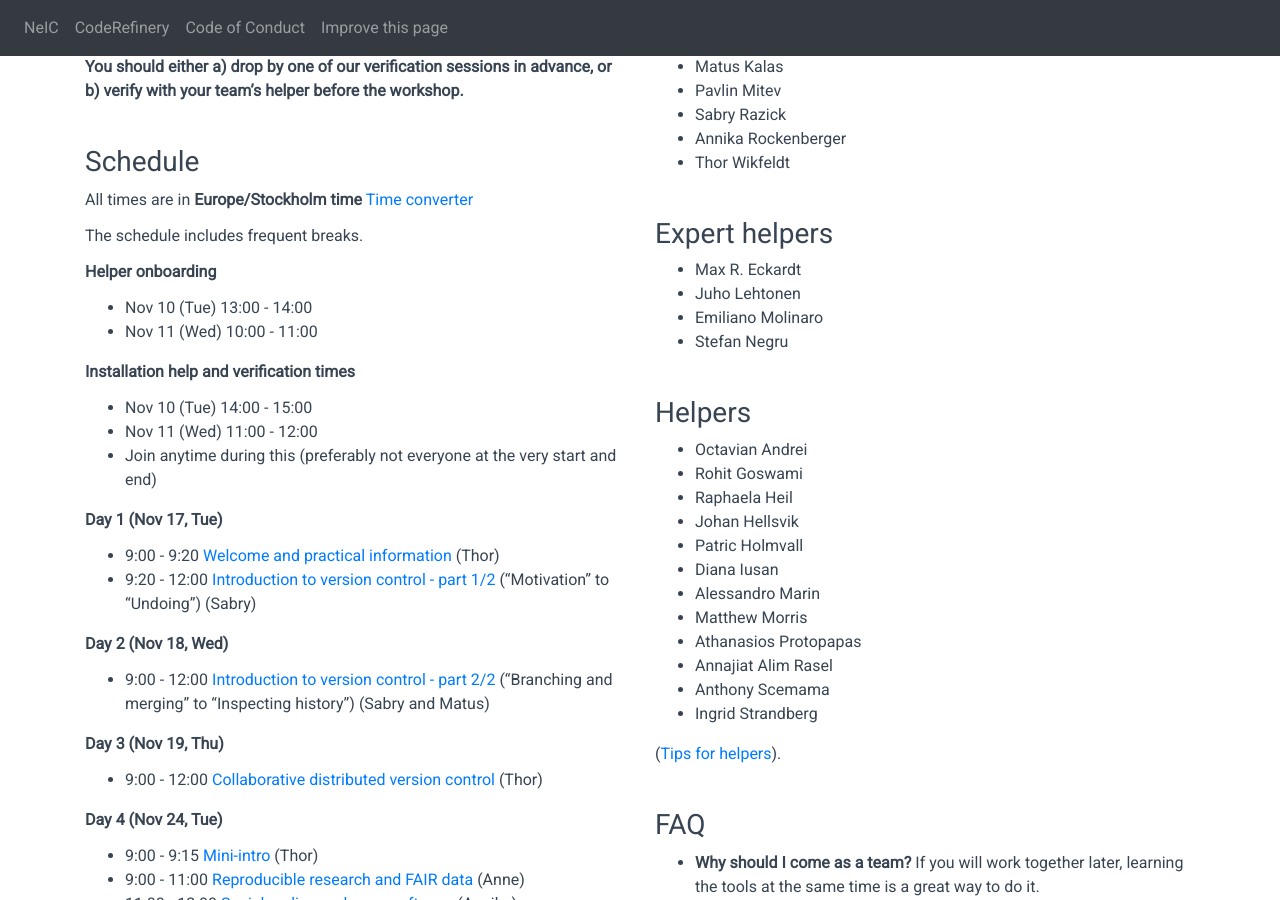
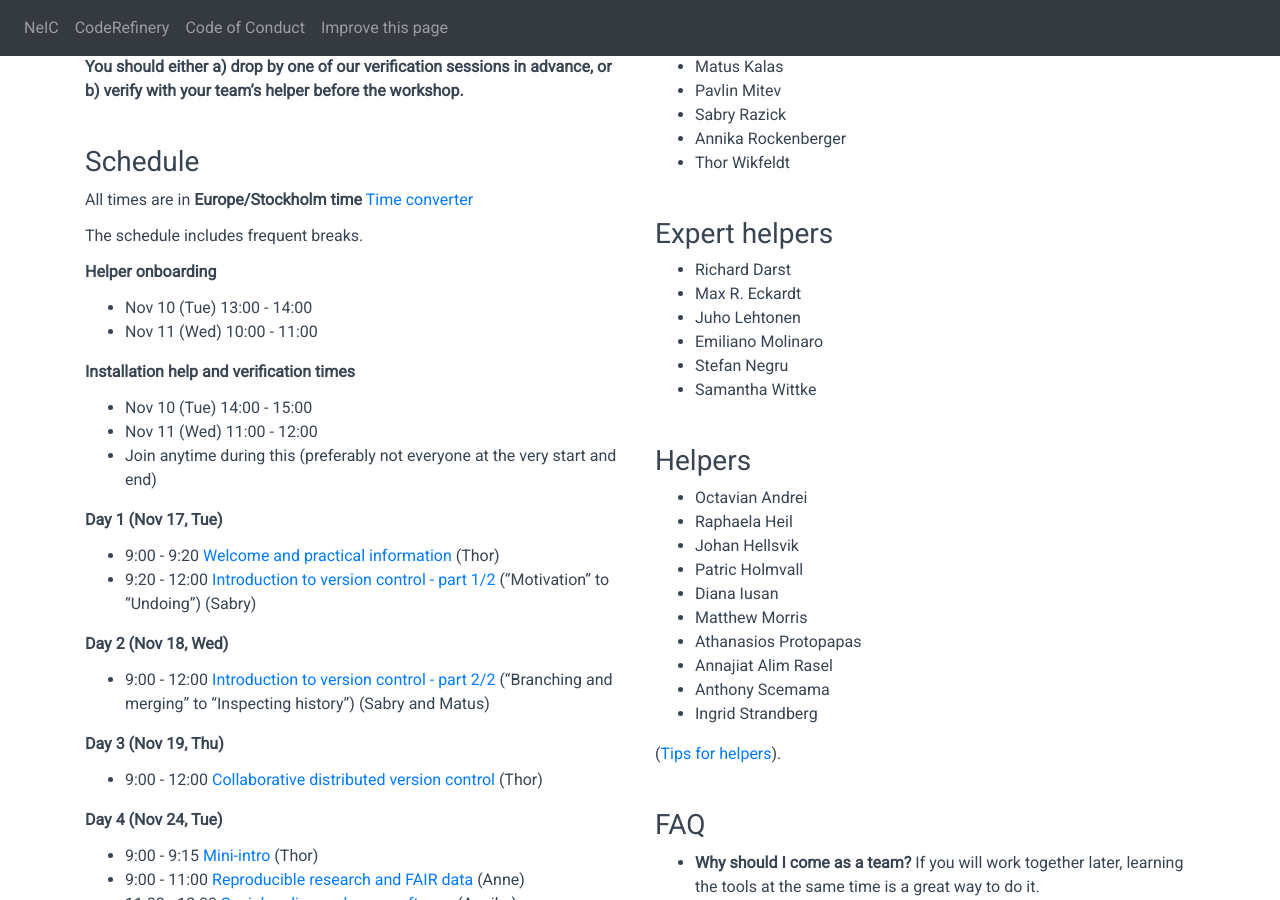
Before and after one commit to coderefinery/2020-11-17-online, a Jekyll site: the page built from index.md, in a window 1280 px wide and 900 px high, scrolled down 1804 px. Built offline with Jekyll 4.4.1, drawn with Linux system fonts in a browser that asks for light colours; comment, search, counter and statistics services are not loaded.

Commit message:
Correction of expert helpers and helpers
Added Samantha and Richard as expert helpers, and deleted a helper who signed off

```diff
--- a/right_column.md
+++ b/right_column.md
@@ -68,20 +68,20 @@ Python.
 
 ### Expert helpers
 
+- Richard Darst
 - Max R. Eckardt
 - Juho Lehtonen
 - Emiliano Molinaro
 - Stefan Negru
+- Samantha Wittke
 
 ### Helpers
 
 - Octavian Andrei
-- Rohit Goswami
 - Raphaela Heil
 - Johan Hellsvik
 - Patric Holmvall
 - Diana Iusan
-- Alessandro Marin
 - Matthew Morris
 - Athanasios Protopapas
 - Annajiat Alim Rasel
```
